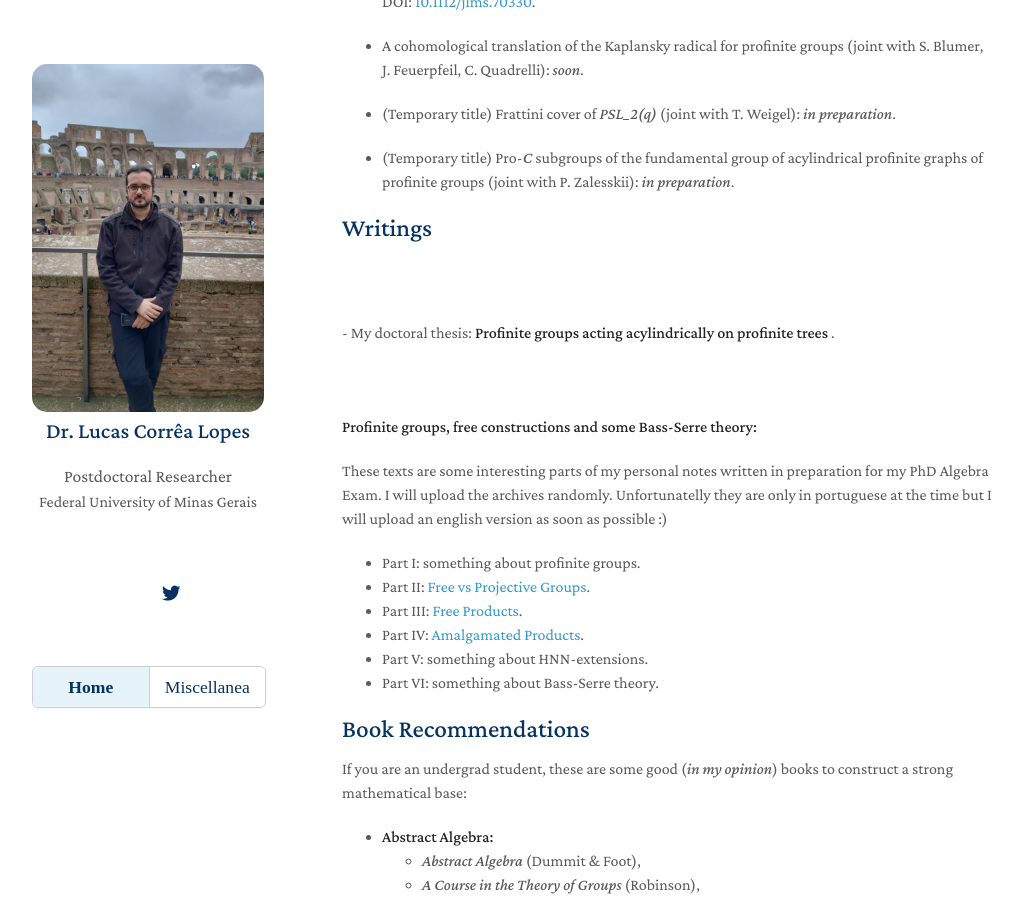
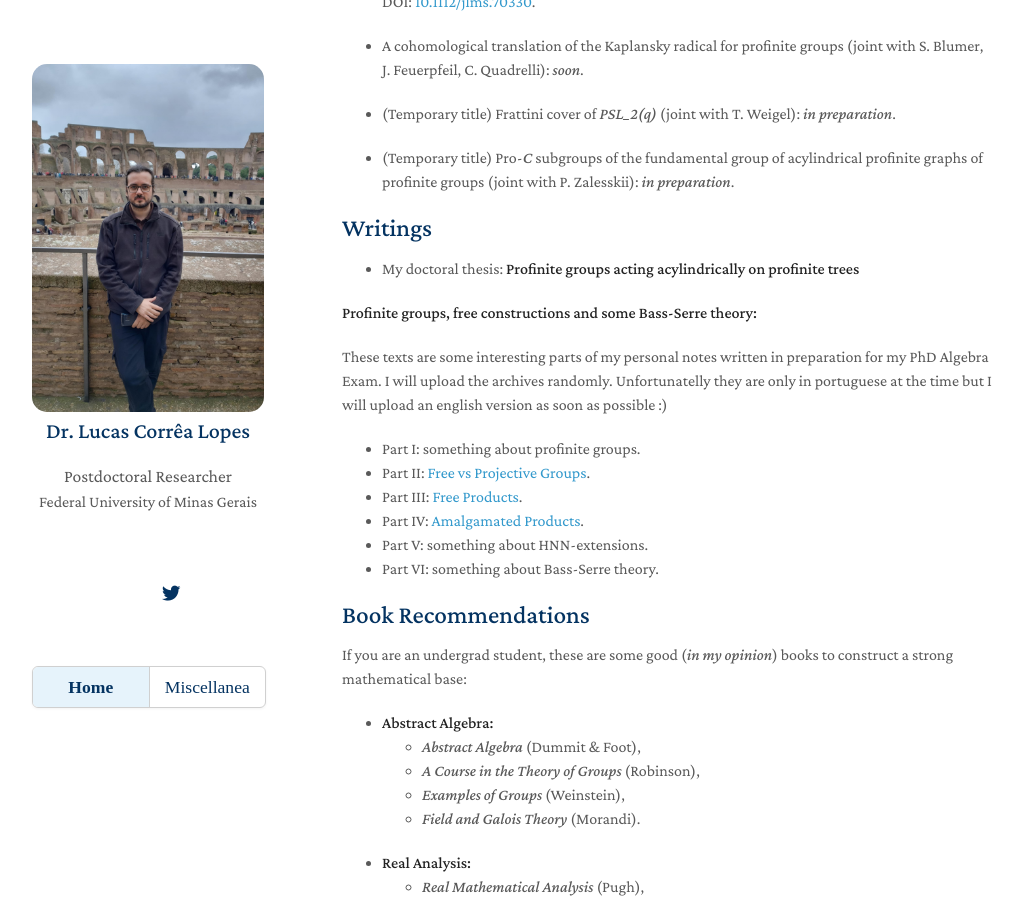
Before and after one commit to lcorrealopes/home, a Jekyll site: the page built from index.md, in a window 1280 px wide and 900 px high, scrolled down 524 px. Shown: the whole window, without its empty margins (128-1150 px from the left). Built offline with Jekyll 4.4.1, drawn with Linux system fonts in a browser that asks for light colours; nearby versions of some CDN libraries; a style sheet for code colours, icons or effects is not loaded.

Commit message:
Update index.md

```diff
--- a/index.md
+++ b/index.md
@@ -28,15 +28,7 @@ Currently I am a postdoctoral researcher at Federal University of Minas Gerais.
 
 ## Writings
 
-<section id="thesis">
-    <p>- My doctoral thesis:
-        <a href="assets/files/profinite-groups-acting-acylindrically-on-profinite-trees.pdf"
-           title="Read the full thesis: Profinite groups acting acylindrically on profinite trees"
-           target="_blank">
-           <strong>Profinite groups acting acylindrically on profinite trees</strong>
-        </a>.
-    </p>
-</section>
+- My doctoral thesis: [**Profinite groups acting acylindrically on profinite trees**](assets/files/profinite-groups-acting-acylindrically-on-profinite-trees.pdf)
 
 **Profinite groups, free constructions and some Bass-Serre theory:**
 
```
